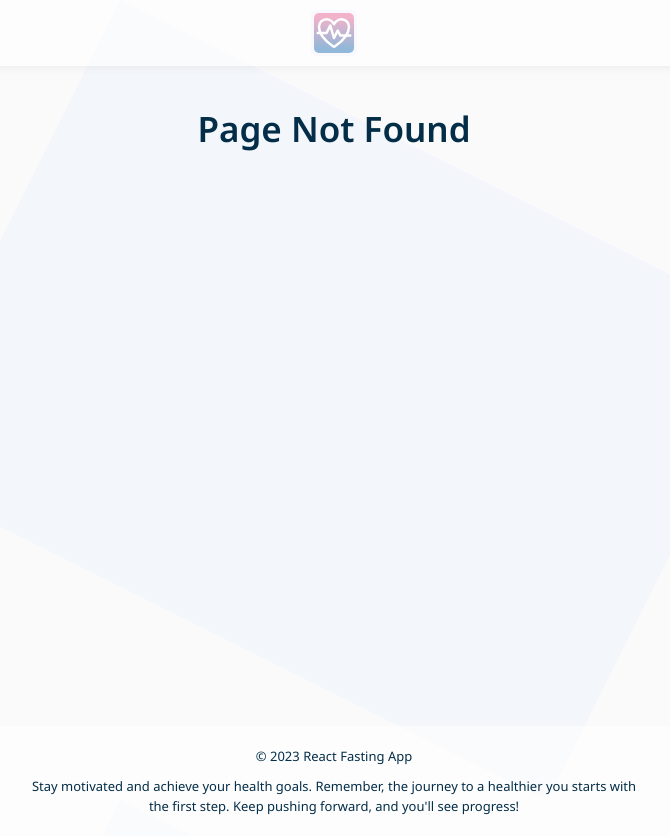
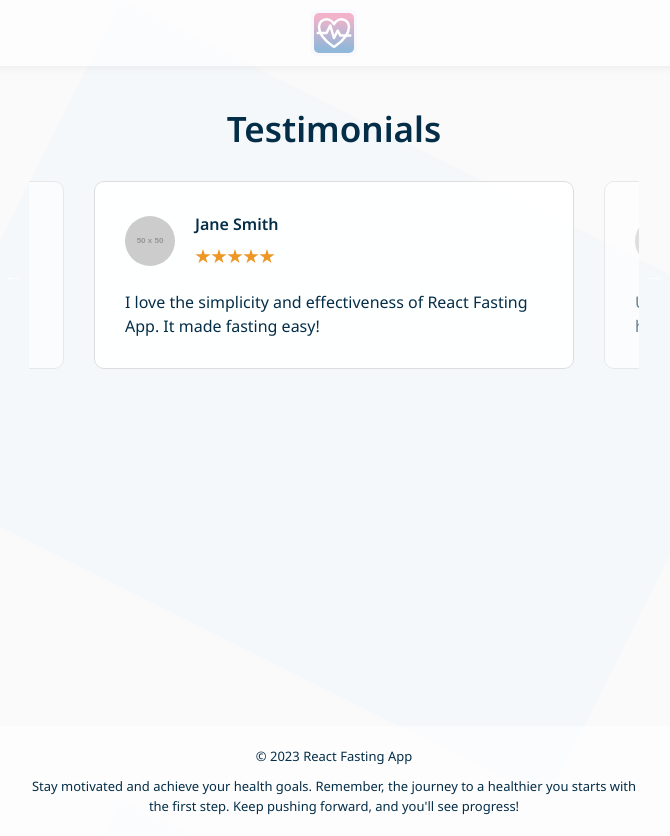
Before and after one commit to njordulv/react-fasting-app, a React (Create React App) app: page /testimonials in a window 1280 px wide. Shown: the whole page, without its empty margins (306-976 px from the left). Built offline with nearby package versions, Linux system fonts and the light colour scheme.

Commit message:
add testimonials & slider

```diff
--- a/package.json
+++ b/package.json
@@ -14,6 +14,7 @@
     "react-router": "^6.17.0",
     "react-router-dom": "^6.17.0",
     "react-scripts": "5.0.1",
+    "react-slick": "^0.29.0",
     "web-vitals": "^2.1.4"
   },
   "scripts": {
--- a/src/App.jsx
+++ b/src/App.jsx
@@ -9,6 +9,7 @@
 import QuizWeight from './components/QuizWeight'
 import QuizWeightGoal from './components/QuizWeightGoal'
 import Results from './components/Results'
+import Testimonials from './components/Testimonials'
 import questions from './data/questions'
 import './variables.css'
 
@@ -21,6 +22,7 @@
             <Route index element={<Home />} />
             <Route path="*" element={<NotFound />} />
             <Route path="/quiz" element={<QuizStart />} />
+            <Route path="/testimonials" element={<Testimonials />} />
           </Route>
           <Route element={<QuizLayout />}>
             <Route path="quiz/height" element={<QuizHeight />} />
--- a/src/components/Results.jsx
+++ b/src/components/Results.jsx
@@ -27,8 +27,8 @@
   const BMIcurrent = BMI(inputHeight, inputWeight, totalCm, totalKg)
   const delay = 1700
 
-  const btnBackHandler = () => {
-    return navigate('/quiz')
+  const btnContinueHandler = () => {
+    return navigate('/testimonials')
   }
 
   useEffect(() => {
@@ -216,8 +216,8 @@
         healthcare provider who can consider other factors in addition to BMI.
       </div>
       <div className={styles.bmiBack}>
-        <button type="button" className="button" onClick={btnBackHandler}>
-          Calculate again
+        <button type="button" className="button" onClick={btnContinueHandler}>
+          Continue
         </button>
       </div>
     </>
--- /dev/null
+++ b/src/components/Testimonials.jsx
@@ -0,0 +1,62 @@
+import Slider from 'react-slick'
+import { IoStarSharp } from 'react-icons/io5'
+import { testimonials } from '../data/testimonials'
+import './slider/slick.css'
+import './slider/slick-theme.css'
+
+const Testimonials = () => {
+  const settings = {
+    className: 'center',
+    centerMode: true,
+    infinite: true,
+    centerPadding: '50px',
+    slidesToShow: 1,
+    speed: 1000,
+    autoplay: true,
+    nav: false,
+    responsive: [
+      {
+        breakpoint: 600,
+        settings: {
+          centerPadding: '30px',
+        },
+      },
+      {
+        breakpoint: 480,
+        settings: {
+          centerPadding: '20px',
+        },
+      },
+    ],
+  }
+
+  const stars = Array(5).fill()
+
+  return (
+    <>
+      <h1>Testimonials</h1>
+      <Slider {...settings}>
+        {testimonials.map((testimonial) => (
+          <div className="slide-item" key={testimonial.id}>
+            <div className="slide-inner">
+              <div className="slide-top">
+                <img src={testimonial.image} alt="" />
+                <div className="slide-name">
+                  <h4>{testimonial.name}</h4>
+                  <div>
+                    {stars.map((_, index) => (
+                      <IoStarSharp key={index} className="slide-icon" />
+                    ))}
+                  </div>
+                </div>
+              </div>
+              <div>{testimonial.message}</div>
+            </div>
+          </div>
+        ))}
+      </Slider>
+    </>
+  )
+}
+
+export default Testimonials
--- /dev/null
+++ b/src/components/slider/slick-theme.css
@@ -0,0 +1,136 @@
+.slick-dots,
+.slick-next,
+.slick-prev {
+  position: absolute;
+  display: block;
+  padding: 0;
+}
+.slick-dots li button:before,
+.slick-next:before,
+.slick-prev:before {
+  font-family: slick;
+  -webkit-font-smoothing: antialiased;
+  -moz-osx-font-smoothing: grayscale;
+}
+.slick-next,
+.slick-prev {
+  font-size: 0;
+  line-height: 0;
+  top: 50%;
+  width: 20px;
+  height: 20px;
+  -webkit-transform: translate(0, -50%);
+  -ms-transform: translate(0, -50%);
+  transform: translate(0, -50%);
+  cursor: pointer;
+  color: transparent;
+  border: none;
+  outline: 0;
+  background: 0 0;
+}
+.slick-next:focus,
+.slick-next:hover,
+.slick-prev:focus,
+.slick-prev:hover {
+  color: transparent;
+  outline: 0;
+  background: 0 0;
+}
+.slick-next:focus:before,
+.slick-next:hover:before,
+.slick-prev:focus:before,
+.slick-prev:hover:before {
+  opacity: 1;
+}
+.slick-next.slick-disabled:before,
+.slick-prev.slick-disabled:before {
+  opacity: 0.25;
+}
+.slick-next:before,
+.slick-prev:before {
+  font-size: 20px;
+  line-height: 1;
+  opacity: 0.75;
+  color: #fff;
+}
+.slick-prev {
+  left: -25px;
+}
+[dir='rtl'] .slick-prev {
+  right: -25px;
+  left: auto;
+}
+.slick-prev:before {
+  content: '←';
+}
+.slick-next:before,
+[dir='rtl'] .slick-prev:before {
+  content: '→';
+}
+.slick-next {
+  right: -25px;
+}
+[dir='rtl'] .slick-next {
+  right: auto;
+  left: -25px;
+}
+[dir='rtl'] .slick-next:before {
+  content: '←';
+}
+.slick-dotted.slick-slider {
+  margin-bottom: 30px;
+}
+.slick-dots {
+  bottom: -35px;
+  width: 100%;
+  margin: 0;
+  list-style: none;
+  text-align: center;
+}
+.slick-dots li {
+  position: relative;
+  display: inline-block;
+  width: 20px;
+  height: 20px;
+  margin: 0 5px;
+  padding: 0;
+  cursor: pointer;
+}
+.slick-dots li button {
+  font-size: 0;
+  line-height: 0;
+  display: block;
+  width: 20px;
+  height: 20px;
+  padding: 5px;
+  cursor: pointer;
+  color: transparent;
+  border: 0;
+  outline: 0;
+  background: 0 0;
+}
+.slick-dots li button:focus,
+.slick-dots li button:hover {
+  outline: 0;
+}
+.slick-dots li button:focus:before,
+.slick-dots li button:hover:before {
+  opacity: 1;
+}
+.slick-dots li button:before {
+  font-size: 20px;
+  line-height: 20px;
+  position: absolute;
+  top: 0;
+  left: 0;
+  width: 20px;
+  height: 20px;
+  content: '•';
+  text-align: center;
+  opacity: 0.25;
+  color: #000;
+}
+.slick-dots li.slick-active button:before {
+  opacity: 0.75;
+  color: #000;
+}
--- /dev/null
+++ b/src/components/slider/slick.css
@@ -0,0 +1,134 @@
+.slick-list,
+.slick-slider,
+.slick-track {
+  position: relative;
+  display: block;
+}
+.slick-loading .slick-slide,
+.slick-loading .slick-track {
+  visibility: hidden;
+}
+.slick-slider {
+  box-sizing: border-box;
+  -webkit-user-select: none;
+  -moz-user-select: none;
+  -ms-user-select: none;
+  user-select: none;
+  -webkit-touch-callout: none;
+  -khtml-user-select: none;
+  -ms-touch-action: pan-y;
+  touch-action: pan-y;
+  -webkit-tap-highlight-color: transparent;
+}
+.slick-list {
+  overflow: hidden;
+  margin: 0;
+  padding: 0;
+}
+.slick-list:focus {
+  outline: 0;
+}
+.slick-list.dragging {
+  cursor: pointer;
+  cursor: hand;
+}
+.slick-slider .slick-list,
+.slick-slider .slick-track {
+  -webkit-transform: translate3d(0, 0, 0);
+  -moz-transform: translate3d(0, 0, 0);
+  -ms-transform: translate3d(0, 0, 0);
+  -o-transform: translate3d(0, 0, 0);
+  transform: translate3d(0, 0, 0);
+}
+.slick-track {
+  top: 0;
+  left: 0;
+}
+.slick-track:after,
+.slick-track:before {
+  display: table;
+  content: '';
+}
+.slick-track:after {
+  clear: both;
+}
+.slick-slide {
+  display: none;
+  float: left;
+  height: 100%;
+  min-height: 1px;
+  opacity: 0.6;
+  transition: all 0.3s ease;
+}
+.slick-slide.slick-active {
+  opacity: 1;
+}
+[dir='rtl'] .slick-slide {
+  float: right;
+}
+.slick-slide img {
+  display: block;
+  border-radius: 50%;
+  width: 50px;
+  height: 50px;
+}
+.slick-slide.slick-loading img {
+  display: none;
+}
+.slick-slide.dragging img {
+  pointer-events: none;
+}
+.slick-initialized .slick-slide {
+  display: block;
+}
+.slick-vertical .slick-slide {
+  display: block;
+  height: auto;
+  border: 1px solid transparent;
+}
+.slick-arrow.slick-hidden {
+  display: none;
+}
+.slide-inner {
+  display: flex;
+  flex-direction: column;
+  gap: 20px;
+  background-color: rgba(255, 255, 255, 0.9);
+  border: 1px solid #ddd;
+  border-radius: 10px;
+  padding: 30px;
+  margin: 0 15px;
+  text-align: left;
+  box-sizing: border-box;
+}
+.slide-top {
+  display: flex;
+  flex-direction: row;
+  gap: 20px;
+  align-items: center;
+}
+.slide-name {
+  display: flex;
+  flex-direction: column;
+  align-items: flex-start;
+  gap: 10px;
+}
+.slide-icon {
+  color: #ee9626;
+}
+
+@media (max-width: 480px) {
+  .slick-slider {
+    position: relative;
+    left: 50%;
+    right: 50%;
+    margin-left: -50vw;
+    margin-right: -50vw;
+    max-width: 100vw;
+    width: 100vw;
+  }
+  .slide-inner {
+    margin: 0 8px;
+    padding: 30px 20px;
+  }
+}
--- /dev/null
+++ b/src/data/testimonials.js
@@ -0,0 +1,44 @@
+export const testimonials = [
+  {
+    id: 1,
+    image: 'http://dummyimage.com/50x50.png/dedede/333333',
+    name: 'John Doe',
+    message:
+      'React Fasting App helped me achieve my weight loss goals effectively!',
+  },
+  {
+    id: 2,
+    image: 'http://dummyimage.com/50x50.png/ccaadd/ffffff',
+    name: 'Jane Smith',
+    message:
+      'I love the simplicity and effectiveness of React Fasting App. It made fasting easy!',
+  },
+  {
+    id: 3,
+    image: 'http://dummyimage.com/50x50.png/5fa2dd/ffffff',
+    name: 'Michael Johnson',
+    message:
+      'Using React Fasting App was a game-changer for my health and fitness journey.',
+  },
+  {
+    id: 4,
+    image: 'http://dummyimage.com/50x50.png/dddddd/000000',
+    name: 'Emily Wilson',
+    message:
+      'I highly recommend React Fasting App to anyone looking for a reliable fasting guide!',
+  },
+  {
+    id: 5,
+    image: 'http://dummyimage.com/50x50.png/5fa2ee/ffffff',
+    name: 'David Brown',
+    message:
+      'The features of React Fasting App are well-thought-out and user-friendly.',
+  },
+  {
+    id: 6,
+    image: 'http://dummyimage.com/50x50.png/dddfff/0a0a0b',
+    name: 'Sophia Miller',
+    message:
+      'React Fasting App is my go-to tool for maintaining a healthy lifestyle!',
+  },
+]
--- a/src/index.css
+++ b/src/index.css
@@ -4,7 +4,7 @@
 }
 
 body {
-  font-family: "Noto Sans", sans-serif;
+  font-family: 'Noto Sans', sans-serif;
   color: var(--color);
   font-size: var(--font-size);
   line-height: var(--line-height);
--- a/src/variables.css
+++ b/src/variables.css
@@ -3,7 +3,7 @@
   --primary: rgba(145, 183, 217, 1);
   --primary-1: rgba(145, 183, 217, 0.8);
   --primary-2: rgba(145, 183, 217, 0.5);
-  --primary-3: rgba(145, 183, 217, 0.1);
+  --primary-3: rgba(145, 183, 217, 0.09);
   --secondary: rgba(242, 179, 202, 1);
   --secondary-1: rgba(242, 179, 202, 0.7);
   --secondary-color: #a63754;
```
Also changed, not shown: src/routes/routes.js (+5 -5 lines), 1 other file (tests, documents, lock files or other folders).
